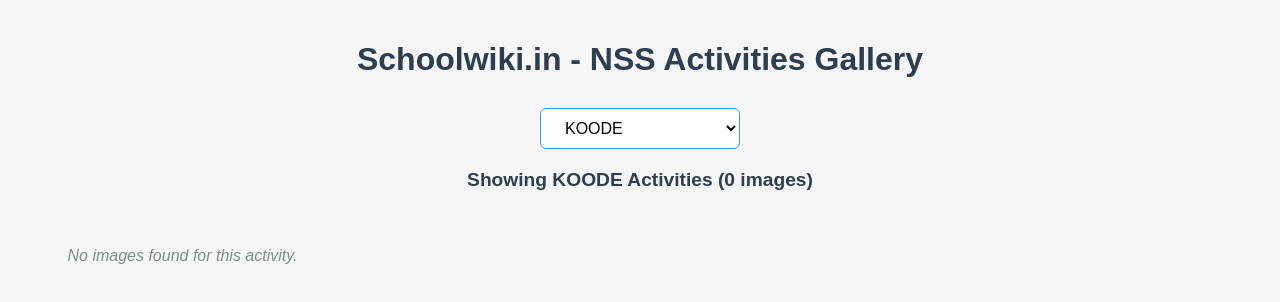
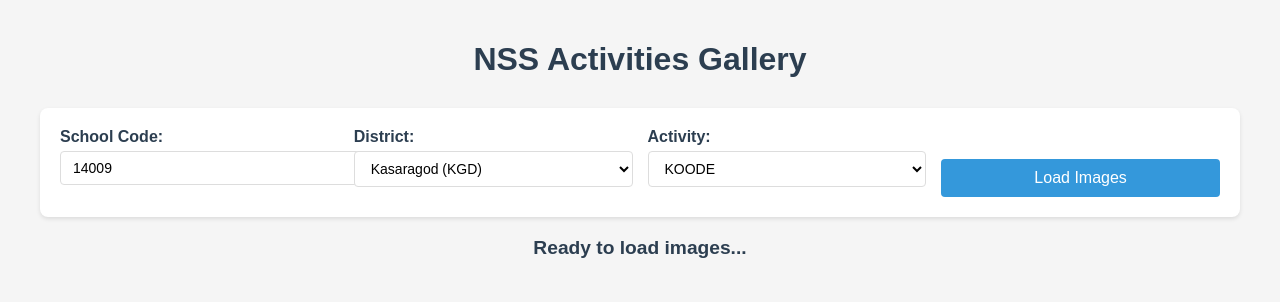
Before and after one commit to ranjithsiji/schoolwikigallery, a plain HTML site: page index.html in a window 1280 px wide. Drawn offline with nearby package versions, Linux system fonts and the light colour scheme.

Commit message:
update with schoolcode input

```diff
--- a/gallery.js
+++ b/gallery.js
@@ -1,115 +1,107 @@
 // Configuration
     const config = {
-            schoolCode: "14009",
-            districtCode: "KGD",
-            activities: ["KOODE", "CAMP", "TREE", "BLOO", "CLEN"], // KOODE first as default
-            maxImages: 5,
+        activities: ["KOODE", "CAMP", "TREE", "BLOO", "CLEN", "SPRT", "SEMI", "WKSH"], // Example activity codes
+        maxImages: 20,
         apiUrl: "https://schoolwiki.in/api.php",
         imageBaseUrl: "https://schoolwiki.in/images/",
-            thumbnailWidth: 300 // Width for thumbnail requests
+        thumbnailWidth: 300
     };
+
     // Global callback counter
     let jsonpCallbackCount = 0;
 
-        // Initialize the gallery when page loads
-        $(document).ready(function () {
-            initGallery();
+    // Initialize the page when DOM is ready
+    $(document).ready(function() {
+        initializePage();
     });
 
-        // Initialize the gallery
-        async function initGallery() {
+    function initializePage() {
+        // Populate activity dropdown
+        const $activitySelect = $('#activitySelect');
+        config.activities.forEach(activity => {
+            $activitySelect.append($('<option>').val(activity).text(activity));
+        });
+        $activitySelect.append($('<option>').val('all').text('All Activities'));
+        $activitySelect.val('KOODE');
+
+        // Set up search button
+        $('#searchBtn').on('click', function() {
+            loadGallery();
+        });
+
+        // Enable pressing Enter in school code field to trigger search
+        $('#schoolCode').on('keypress', function(e) {
+            if (e.which === 13) { // Enter key
+                loadGallery();
+            }
+        });
+    }
+
+    async function loadGallery() {
         try {
-                // Create dropdown selector for activities
-                createActivityDropdown();
+            // Get current values from form
+            const schoolCode = $('#schoolCode').val().trim();
+            const districtCode = $('#districtCode').val();
+            const activity = $('#activitySelect').val();
 
-                // Set KOODE as default selected
-                $('#activitySelect').val('KOODE');
+            // Validate school code
+            if (!schoolCode || !/^\d+$/.test(schoolCode)) {
+                showError('Please enter a valid school code (numbers only)');
+                return;
+            }
 
-                // Load KOODE images by default
-                await loadAndDisplayActivity('KOODE');
+            showLoading(`Loading ${activity} activities for school ${schoolCode}...`);
+            $('#nssGallery').empty();
+
+            // Update config with current selections
+            const currentConfig = {
+                ...config,
+                schoolCode: schoolCode,
+                districtCode: districtCode
+            };
+
+            if (activity === 'all') {
+                await loadAllActivities(currentConfig);
+            } else {
+                await loadAndDisplayActivity(activity, currentConfig);
+            }
+
+            $('#loadingMessage').hide();
         } catch (error) {
-                console.error('Error initializing gallery:', error);
+            console.error('Error loading gallery:', error);
             showError('Failed to load gallery. Please try again later.');
         }
     }
 
-        // Create dropdown selector for activities
-        function createActivityDropdown() {
-            const $select = $('#activitySelect');
+    async function loadAndDisplayActivity(activity, config) {
+        $('#currentActivity').text(`Loading ${activity} Activities...`);
 
-            // Add all activities to dropdown
-            config.activities.forEach(activity => {
-                $select.append(
-                    $('<option>').val(activity).text(activity)
+        const images = await loadActivityImages(activity, config);
+        displayImages(images, activity, config);
+
+        $('#currentActivity').text(
+            `Showing ${activity} Activities for School ${config.schoolCode} (${images.length} images)`
         );
-            });
-
-            // Add "All" option at the end
-            $select.append(
-                $('<option>').val('all').text('All Activities')
-            );
-
-            // Handle selection change
-            $select.on('change', async function () {
-                const activity = $(this).val();
-                try {
-                    if (activity === 'all') {
-                        await loadAllActivities();
-                    } else {
-                        await loadAndDisplayActivity(activity);
-                    }
-                } catch (error) {
-                    console.error('Error loading activity:', error);
-                    showError(`Failed to load ${activity} activities. Please try again.`);
-                }
-            });
     }
 
-        // Load and display a specific activity
-        async function loadAndDisplayActivity(activity) {
-            showLoading(`Loading ${activity} activities...`);
-
-            // Clear previous images
-            $('#nssGallery').empty();
-            $('#currentActivity').text(`Loading ${activity} Activities...`);
-
-            // Load fresh images for this activity
-            const images = await loadActivityImages(activity);
-
-            // Display the images
-            displayImages(images, activity);
-
-            // Update header
-            $('#currentActivity').text(`Showing ${activity} Activities (${images.length} images)`);
-            $('#loadingMessage').hide();
-        }
-
-        // Load all activities (for "All" option)
-        async function loadAllActivities() {
-            showLoading('Loading all activities...');
-
-            // Clear previous images
-            $('#nssGallery').empty();
+    async function loadAllActivities(config) {
         $('#currentActivity').text('Loading All Activities...');
 
-            // Load fresh images for all activities
         const allPromises = config.activities.map(activity =>
-                loadActivityImages(activity)
+            loadActivityImages(activity, config)
         );
 
         const allResults = await Promise.all(allPromises);
         const allImages = allResults.flat();
 
-            // Display all images
-            displayImages(allImages, 'all');
+        displayImages(allImages, 'all', config);
 
-            // Update header
-            $('#currentActivity').text(`Showing All Activities (${allImages.length} images)`);
-            $('#loadingMessage').hide();
+        $('#currentActivity').text(
+            `Showing All Activities for School ${config.schoolCode} (${allImages.length} images)`
+        );
     }
 
-        // Load images for a specific activity (always fresh)
-        async function loadActivityImages(activity) {
+    async function loadActivityImages(activity, config) {
         const activityImages = [];
         const promises = [];
 
@@ -117,36 +109,33 @@
             const num = i.toString().padStart(2, '0');
             const filename = `NSS2025-${config.schoolCode}-${config.districtCode}-${activity}-${num}.jpg`;
 
-                promises.push(
-                    getThumbnailUrl(filename)
-                        .then(thumbnailUrl => {
-                            if (thumbnailUrl) {
+            // Add small delay between requests to avoid overwhelming server
+            if (i > 1) await new Promise(resolve => setTimeout(resolve, 100));
+
+            try {
+                const thumbUrl = await getThumbnailUrl(filename, config);
+                if (thumbUrl) {
                     activityImages.push({
-                                    thumbnailUrl: thumbnailUrl,
+                        thumbnailUrl: thumbUrl,
                         fullUrl: config.imageBaseUrl + filename,
                         activity: activity,
                         number: i,
                         filename: filename
                     });
                 }
-                        })
-                        .catch(error => {
+            } catch (error) {
                 console.error(`Error checking image ${filename}:`, error);
-                        })
-                );
+            }
         }
 
-            await Promise.all(promises);
         return activityImages;
     }
 
-        // Get thumbnail URL for an image using MediaWiki API with proper JSONP handling
-        function getThumbnailUrl(filename) {
+    function getThumbnailUrl(filename, config) {
         return new Promise((resolve, reject) => {
             const callbackName = `jsonpCallback_${jsonpCallbackCount++}`;
 
-                // Create temporary callback function
-                window[callbackName] = function (data) {
+            window[callbackName] = function(data) {
                 delete window[callbackName];
                 document.body.removeChild(script);
 
@@ -166,7 +155,6 @@
                 }
             };
 
-                // Create script tag for JSONP request
             const script = document.createElement('script');
             const params = new URLSearchParams({
                 action: 'query',
@@ -189,8 +177,7 @@
         });
     }
 
-        // Display images in the gallery
-        function displayImages(images, activity) {
+    function displayImages(images, activity, config) {
         const $gallery = $('#nssGallery').empty();
 
         if (!images || images.length === 0) {
@@ -208,10 +195,10 @@
                 .attr('src', img.thumbnailUrl)
                 .attr('alt', `NSS Activity ${img.activity} - Image ${img.number}`)
                 .attr('loading', 'lazy')
-                    .on('load', function () {
+                .on('load', function() {
                     $loadingText.remove();
                 })
-                    .on('error', function () {
+                .on('error', function() {
                     $loadingText.text('Image failed to load');
                 });
 
@@ -233,13 +220,11 @@
         });
     }
 
-        // Show loading state
     function showLoading(message) {
         $('#loadingMessage').text(message).show();
         $('#errorMessage').hide();
     }
 
-        // Show error message
     function showError(message) {
         $('#loadingMessage').hide();
         $('#errorMessage').text(message).show();
--- a/index.html
+++ b/index.html
@@ -11,17 +11,47 @@
 </head>
 
 <body>
-    <h1>Schoolwiki.in - NSS Activities Gallery</h1>
+    <h1>NSS Activities Gallery</h1>
 
-    <div class="activity-filter" id="activityFilter">
-        <select class="filter-select" id="activitySelect">
-            <!-- Options will be added dynamically -->
-        </select>
+    <div class="control-panel">
+        <div class="control-group">
+            <label for="schoolCode">School Code:</label>
+            <input type="text" id="schoolCode" class="control-input" value="14009" placeholder="Enter school code">
+        </div>
+
+        <div class="control-group">
+            <label for="districtCode">District:</label>
+            <select id="districtCode" class="control-select">
+                <option value="KGD">Kasaragod (KGD)</option>
+                <option value="KNR">Kannur (KNR)</option>
+                <option value="WYD">Wayanad (WYD)</option>
+                <option value="KZK">Kozhikode (KZK)</option>
+                <option value="MLP">Malappuram (MLP)</option>
+                <option value="PLK">Palakkad (PLK)</option>
+                <option value="TSR">Thrissur (TSR)</option>
+                <option value="EKM">Ernakulam (EKM)</option>
+                <option value="IDK">Idukki (IDK)</option>
+                <option value="KTM">Kottayam (KTM)</option>
+                <option value="ALP">Alappuzha (ALP)</option>
+                <option value="PTA">Pathanamthitta (PTA)</option>
+                <option value="KLM">Kollam (KLM)</option>
+                <option value="TVM">Thiruvananthapuram (TVM)</option>
+            </select>
+        </div>
+
+        <div class="control-group">
+            <label for="activitySelect">Activity:</label>
+            <select id="activitySelect" class="control-select">
+                <!-- Options will be added dynamically -->
+            </select>
+        </div>
+
+        <button id="searchBtn" class="search-btn">Load Images</button>
     </div>
 
-    <div id="currentActivity" class="activity-header">Loading KOODE activities...</div>
+    <div id="currentActivity" class="activity-header">Ready to load images...</div>
 
-    <div id="loadingMessage" class="loading">Loading gallery images...</div>
+    <div id="loadingMessage" class="loading" style="display: none;">Loading gallery images...</div>
     <div id="errorMessage" class="error-message" style="display: none;"></div>
 
     <div class="gallery-container" id="nssGallery"></div>
--- a/style.css
+++ b/style.css
@@ -10,6 +10,45 @@
     color: #2c3e50;
     text-align: center;
     margin-bottom: 30px;
+}
+
+.control-panel {
+    background: white;
+    padding: 20px;
+    border-radius: 8px;
+    box-shadow: 0 2px 4px rgba(0, 0, 0, 0.1);
+    margin-bottom: 20px;
+    display: grid;
+    grid-template-columns: repeat(auto-fill, minmax(250px, 1fr));
+    gap: 15px;
+}
+
+.control-group {
+    margin-bottom: 10px;
+}
+
+.control-group label {
+    display: block;
+    margin-bottom: 5px;
+    font-weight: bold;
+    color: #2c3e50;
+}
+
+.control-input {
+    width: 100%;
+    padding: 8px 12px;
+    border: 1px solid #ddd;
+    border-radius: 4px;
+    font-size: 14px;
+}
+
+.control-select {
+    width: 100%;
+    padding: 8px 12px;
+    border: 1px solid #ddd;
+    border-radius: 4px;
+    font-size: 14px;
+    background-color: white;
 }
 
 .gallery-container {
@@ -62,33 +101,18 @@
     color: #7f8c8d;
 }
 
- .activity-filter {
-     margin-bottom: 20px;
+.activity-header {
     text-align: center;
- }
-
- .filter-select {
-     padding: 10px 20px;
-     border-radius: 6px;
-     border: 1px solid #3498db;
-     background-color: white;
-     font-size: 16px;
-     cursor: pointer;
-     min-width: 200px;
+    margin: 20px 0;
+    font-size: 1.2em;
+    color: #2c3e50;
+    font-weight: bold;
 }
 
 .error-message {
     color: #e74c3c;
     text-align: center;
     padding: 20px;
- }
-
- .activity-header {
-     text-align: center;
-     margin: 20px 0;
-     font-size: 1.2em;
-     color: #2c3e50;
-     font-weight: bold;
 }
 
 .thumbnail-container {
@@ -104,3 +128,19 @@
     font-size: 12px;
     color: #7f8c8d;
 }
+
+.search-btn {
+    background: #3498db;
+    color: white;
+    border: none;
+    padding: 10px 20px;
+    border-radius: 4px;
+    cursor: pointer;
+    font-size: 16px;
+    transition: background 0.3s;
+    align-self: flex-end;
+}
+
+.search-btn:hover {
+    background: #2980b9;
+}
```
Lines whose indentation alone changed are shown as unchanged.
